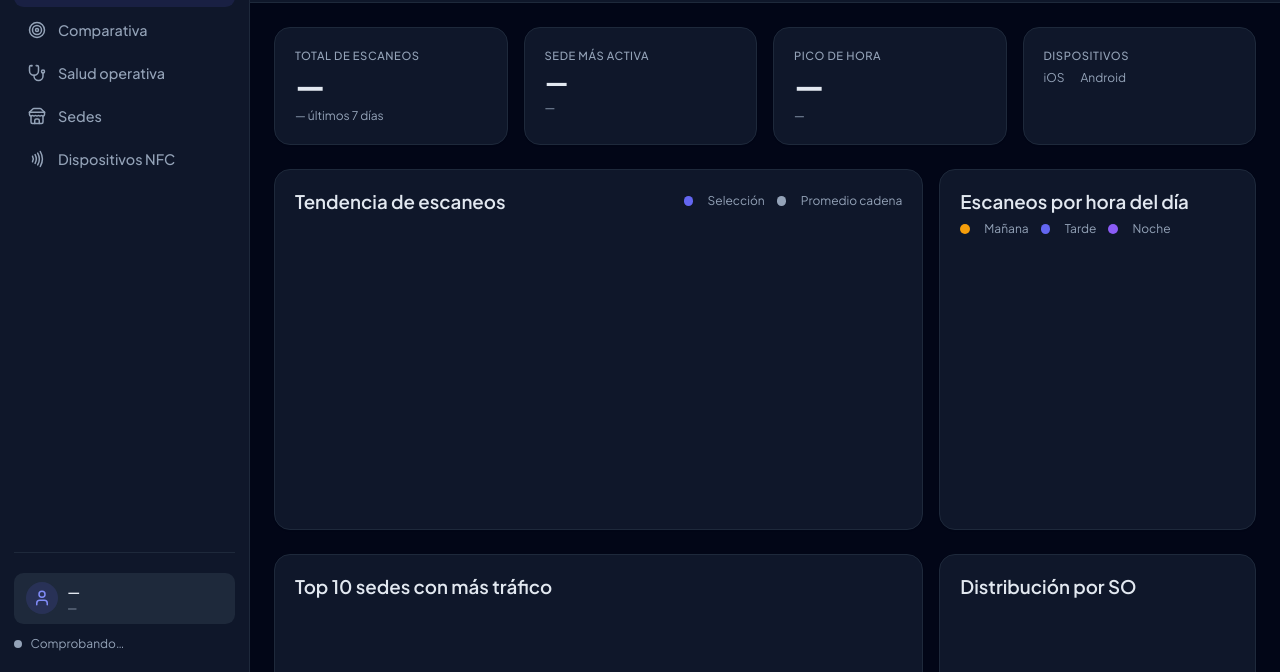
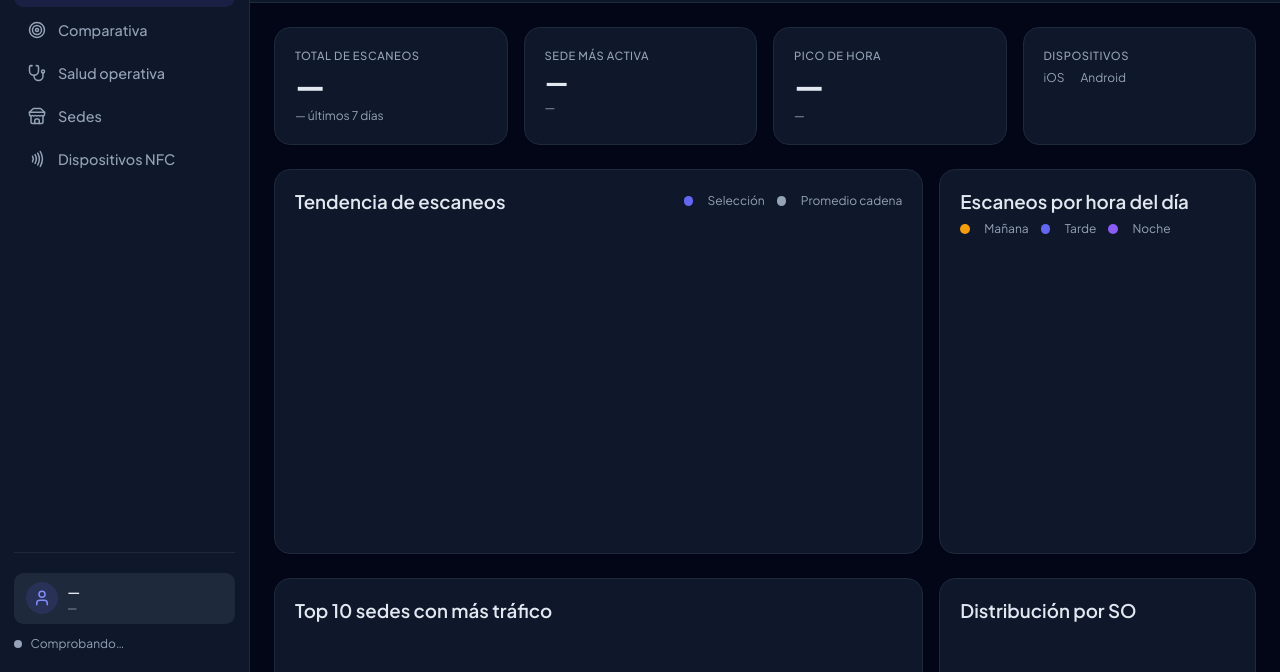
Before and after one commit to Davidc17Q/SaaSnfc, a website: page public/index.html in a window 1280 px wide. Shown: the part 128-800 px from the top of the page. Drawn offline with Linux system fonts and the light colour scheme; no server answers.

Commit message:
modificacion grafico por hora del dia

```diff
--- a/public/index.html
+++ b/public/index.html
@@ -155,7 +155,9 @@
                 <span class="legend-dot" style="background:#8b5cf6"></span> Noche
               </div>
             </div>
-            <canvas id="hourlyChart" height="200"></canvas>
+            <div class="hourly-chart-wrap">
+              <canvas id="hourlyChart"></canvas>
+            </div>
           </div>
         </div>
 
--- a/public/styles.css
+++ b/public/styles.css
@@ -1094,6 +1094,14 @@ html:not(.dark) .field-input:focus { background: rgba(99,102,241,0.04); }
   min-height: 280px;
 }
 .trend-chart-wrap canvas { height: 100% !important; }
+
+/* Mismo tratamiento para el gráfico de horas pico: crece para llenar la caja. */
+.hourly-chart-wrap {
+  position: relative;
+  flex: 1 1 auto;
+  min-height: 280px;
+}
+.hourly-chart-wrap canvas { height: 100% !important; }
 /* La tarjeta de tendencia es una columna flexible: así el gráfico crece para
    llenar toda la altura de la tarjeta (que el grid iguala con la vecina
    "Distribución por SO") y no queda ni hueco gris ni vacío debajo. */
```
